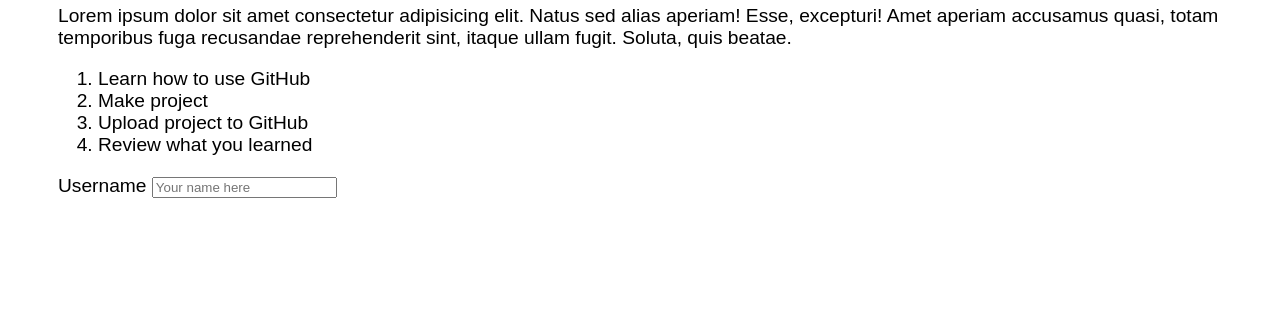
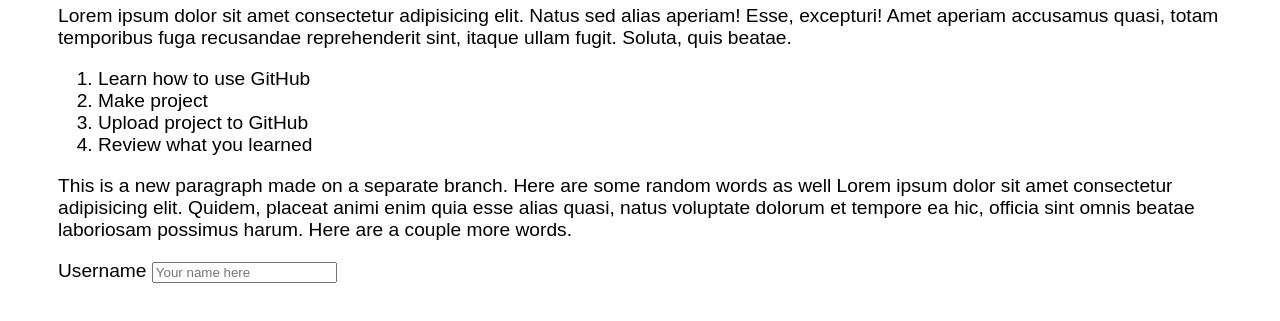
Before and after one commit to Victor-Nyagudi/github-upload, a plain HTML site: page index.html in a window 1280 px wide. Shown: the part 115-436 px from the top of the page. Drawn offline with Linux system fonts and the light colour scheme.

Commit message:
Add another p tag to index.html

```diff
--- a/index.html
+++ b/index.html
@@ -23,6 +23,13 @@
             </ol>
         </div>
 
+        <p>This is a new paragraph made on a separate branch. Here are some random words as well Lorem ipsum dolor sit
+            amet consectetur adipisicing elit. Quidem, placeat animi enim quia esse alias quasi, natus voluptate
+            dolorum et tempore ea hic, officia sint omnis beatae laboriosam possimus harum.
+
+            Here are a couple more words.
+        </p>
+
         <div>
             <form>
                 <label for="username">Username</label>
```
